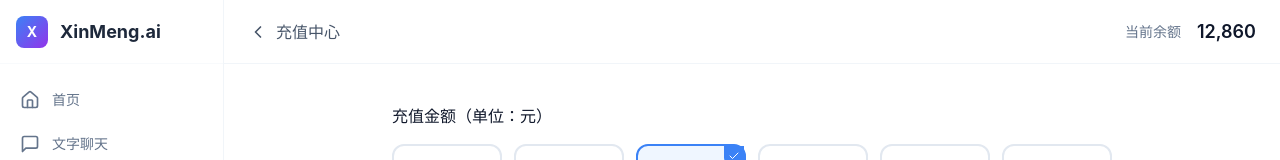
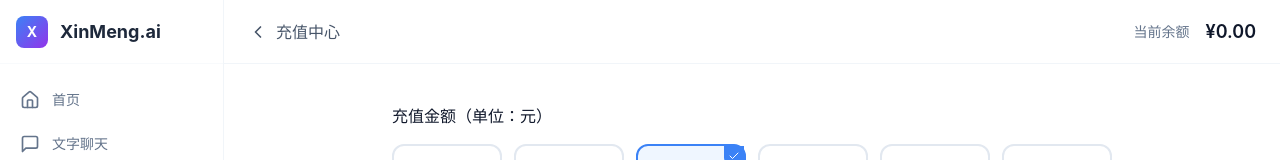
Before and after one commit to a634802209/xinmeng, a React (Vite) app: page /recharge in a window 1280 px wide. Shown: the top 160 px of the page. Built offline with nearby package versions, Linux system fonts and the light colour scheme; no server answers.

Commit message:
充值页面余额改为从用户数据动态获取

```diff
--- a/src/pages/Recharge.tsx
+++ b/src/pages/Recharge.tsx
@@ -1,6 +1,7 @@
 import { useState } from 'react'
 import { Check, Shield } from 'lucide-react'
 import Layout from '@/components/Layout'
+import { useAuthStore } from '@/store/authStore'
 
 const PRESET_AMOUNTS = [10, 20, 50, 100, 200]
 
@@ -41,10 +42,13 @@ const PAYMENT_METHODS = [
 ]
 
 export default function Recharge() {
+  const { user } = useAuthStore()
   const [selectedAmount, setSelectedAmount] = useState(50)
   const [customAmount, setCustomAmount] = useState('')
   const [isCustom, setIsCustom] = useState(false)
   const [paymentMethod, setPaymentMethod] = useState('wechat')
+
+  const balance = user?.credits || 0
 
   const handleAmountClick = (amount: number) => {
     setSelectedAmount(amount)
@@ -75,7 +79,9 @@ export default function Recharge() {
       rightContent={
         <div className="flex items-center gap-4">
           <span className="text-sm text-slate-500">当前余额</span>
-          <span className="text-lg font-semibold text-slate-900">12,860</span>
+          <span className="text-lg font-semibold text-slate-900">
+            ¥{(balance / 100).toFixed(2)}
+          </span>
         </div>
       }
     >
```
